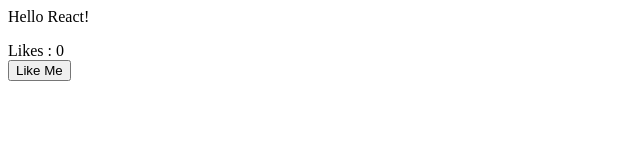
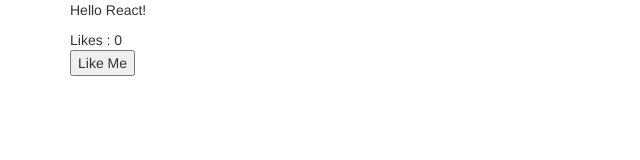
Before and after one commit to rbuchmeier/nordicNumbers, a website: page src/client/index.html in a window 1280 px wide. Shown: the whole page, without its empty margins (0-640 px from the left). Drawn offline with nearby package versions, Linux system fonts and the light colour scheme.

Commit message:
Add Bootstrap to project and index.html

```diff
--- a/src/client/index.html
+++ b/src/client/index.html
@@ -1,10 +1,13 @@
 <html>
   <head>
     <meta charset="utf-8">
-    <title>React.js using NPM, Babel6 and Webpack</title>
+    <title></title>
+    <link rel="stylesheet" href="http://maxcdn.bootstrapcdn.com/bootstrap/3.3.1/css/bootstrap.min.css"> </style>
   </head>
   <body>
-    <div id="app" />
-    <script src="public/bundle.js" type="text/javascript"></script>
+    <div class="container">
+      <div id="app" />
+      <script src="public/bundle.js" type="text/javascript"></script>
+    </div>
   </body>
 </html>
```
